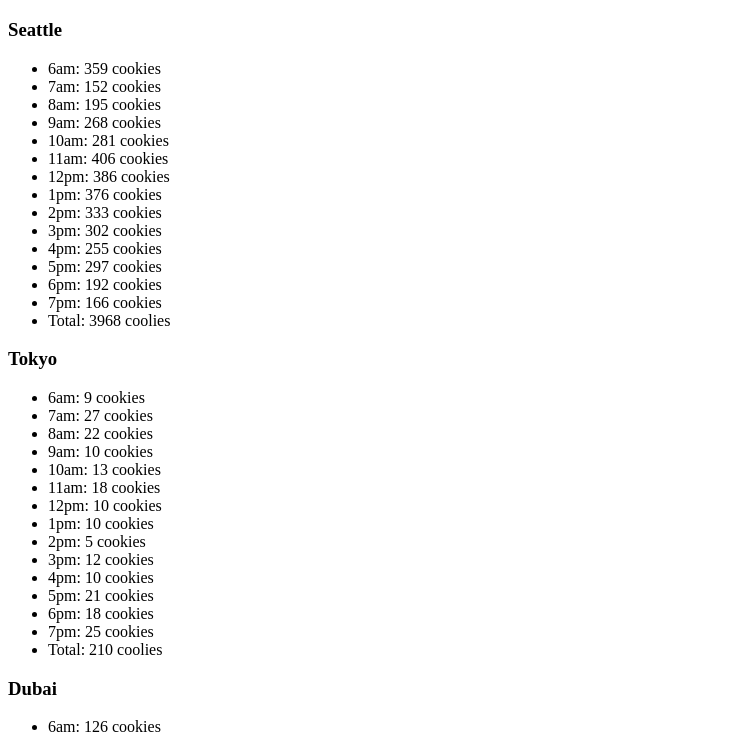
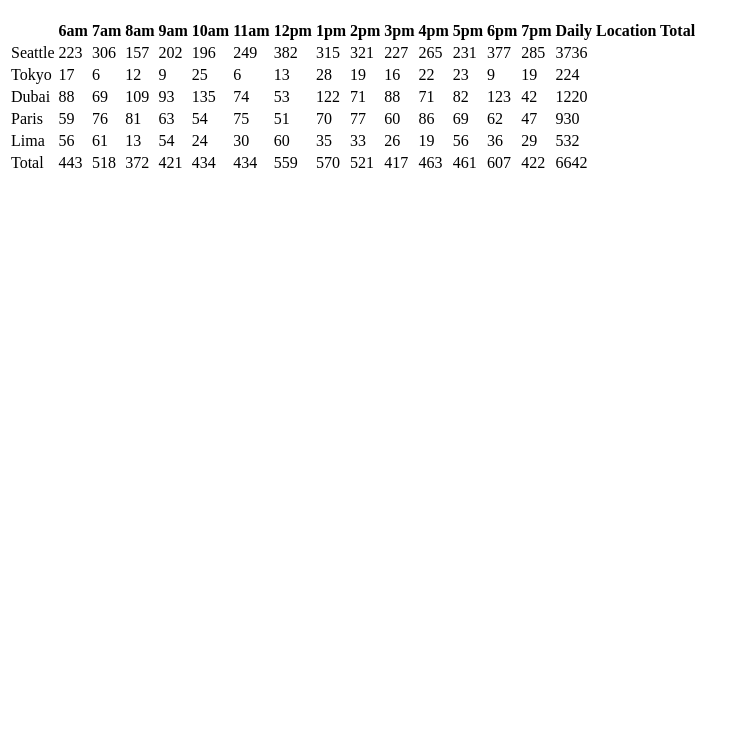
Before and after one commit to tianyitimma/cookie-stand, a plain HTML site: page sales.html in a window 1280 px wide. Shown: the part 61-797 px from the top of the page, without its empty margins (0-750 px from the left). Drawn offline with Linux system fonts and the light colour scheme.

Commit message:
finished requirements for lab-07

```diff
--- a/js/app.js
+++ b/js/app.js
@@ -2,78 +2,31 @@
 
 const openHour = 6;
 const closeHour = 20;
-const Seattle = {
-  location: "Seattle",
-  hourlyMin: 23,
-  hourlyMax: 65,
-  avgSale: 6.3,
-  sales: [],
-  getSales: function(open, close){
-    for (let i = open; i < close; i++) {
-      this.sales.push(hourlySales(this.hourlyMin,this.hourlyMax,this.avgSale));
+
+
+
+
+// constructor function
+function City(location, hourlyMin, hourlyMax, avgSale){
+  this.location = location;
+  this.hourlyMin = hourlyMin;
+  this.hourlyMax = hourlyMax;
+  this.avgSale = avgSale;
+  this.cities.push(this);
 }
-  }
-};
-// Seattle.getSales(openHour, closeHour);
-//Seattle.getDailyTotal();
-//Seattle.getDailyTotal(this.sales);
 
-console.log('this is Seattle', Seattle);
+// adding the sales array as a property of the prototype
+City.prototype.cities = [];
 
-const Tokyo = {
-  location: "Tokyo",
-  hourlyMin: 3,
-  hourlyMax: 24,
-  avgSale: 1.2,
-  sales:[],
-  getSales: function(open, close){
-    for (let i = open; i < close; i++) {
-      this.sales.push(hourlySales(this.hourlyMin,this.hourlyMax,this.avgSale));
-    }
-  }
-};
-
-const Dubai = {
-  location: "Dubai",
-  hourlyMin: 11,
-  hourlyMax: 38,
-  avgSale: 3.7,
-  sales:[],
-  getSales: function(open, close){
-    for (let i = open; i < close; i++) {
-      this.sales.push(hourlySales(this.hourlyMin,this.hourlyMax,this.avgSale));
-    }
-  }
-};
-
-const Paris = {
-  location: "Paris",
-  hourlyMin: 20,
-  hourlyMax: 38,
-  avgSale: 2.3,
-  sales:[],
-  getSales: function(open, close){
-    for (let i = open; i < close; i++) {
-      this.sales.push(hourlySales(this.hourlyMin,this.hourlyMax,this.avgSale));
-    }
-  }
-};
-
-const Lima = {
-  location: "Lima",
-  hourlyMin: 2,
-  hourlyMax: 16,
-  avgSale: 4.6,
-  sales:[],
-  getSales: function(open, close){
+// adding prototype method
+City.prototype.getSales = function(open, close){
+  this.sales = [];
   for (let i = open; i < close; i++) {
     this.sales.push(hourlySales(this.hourlyMin,this.hourlyMax,this.avgSale));
   }
 }
 
-};
-
-// function to calculate the number of cookies are sold hourly
+// the hourlySales function
 function hourlySales(min, max, avg) {
   let result = 0;
   result = Math.ceil((Math.random() * (max - min) + min) * avg);
@@ -83,65 +36,276 @@ function hourlySales(min, max, avg) {
 
 
 
+// declare cities
+const Seattle = new City('Seattle',23, 65, 6.3);
+const Tokyo = new City('Tokyo', 3, 24, 1.2);
+const Dubai = new City('Dubai', 11, 38, 3.7);
+const Paris = new City('Paris', 20, 38, 2.3);
+const Lima = new City('Lima', 2, 16, 4.6);
 
-let cities = [Seattle, Tokyo, Dubai, Paris, Lima];
 
+console.log(Seattle);
+console.log(Tokyo);
+console.log(Dubai);
+console.log(Paris);
+console.log(Lima);
 
 const storeSecElem = document.getElementById('store');
 
-// <!-- <div>
-//           <h3> location</h3>
-//           <ul>
-//             <li>time: number of cookies</li>
-//           .
-//           .
-//           .
-//             <li>total: number of cookies</li>
-//           </ul>
-//       </div> -->
+// <!-- <table>
+// <tr id="hours">
+//   <th></th>
+// </tr>
+// <tr id="cities">
+//   <td></td>
+// </tr>
+// <tr id="total">
+//   <td></td>
+// </tr>
+// </table> -->
 
-function storeInput(city){
+const table= document.createElement('table');
+storeSecElem.appendChild(table);
+const tableHeader = document.createElement('tr');
+table.appendChild(tableHeader);
+const headerCol1 = document.createElement('th');
+tableHeader.appendChild(headerCol1);
+let headerCol = [];
 
-  // create a div element and attach to section #store
-  const divElem = document.createElement('div');
-  storeSecElem.appendChild(divElem);
-
-  // create h3 element and attach to div
-  const h3Elem = document.createElement('h3');
-  h3Elem.textContent = city.location;
-  divElem.appendChild(h3Elem);
-
-  // create unordered list and attach to div
-  const ulElem = document.createElement('ul');
-  divElem.appendChild(ulElem);
-
-  // create li and attach to ul by using for loop
-  let dailyTotal = 0;
-  for (let i = 0; i < city.sales.length; i++){
-    const liElem = document.createElement('li');
-    dailyTotal = dailyTotal + city.sales[i];
+// build the table header
+for (let i = 0; i < (closeHour - openHour + 1); i++){
+  headerCol.push(document.createElement('th'));
   if (i < (12 - openHour)){
-      liElem.textContent = `${(openHour + i)}am: ${city.sales[i]} cookies`;
+    headerCol[i].textContent = `${(i + openHour)}am`;
+    tableHeader.appendChild(headerCol[i]);
   } else if (i === (12 - openHour)){
-      liElem.textContent = `${(openHour + i)}pm: ${city.sales[i]} cookies`;
-    } else if (i > (12 - openHour)){
-      liElem.textContent = `${(openHour + i - 12)}pm: ${city.sales[i]} cookies`;
+    headerCol[i].textContent = `${(i + openHour)}pm`;
+    tableHeader.appendChild(headerCol[i]);
+  } else if (i > (12 - openHour) && i < (closeHour - openHour)){
+    headerCol[i].textContent = `${(i + openHour - 12)}pm`;
+    tableHeader.appendChild(headerCol[i]);
+  } else if (i === (closeHour - openHour)){
+    headerCol[i].textContent = 'Daily Location Total';
+    tableHeader.appendChild(headerCol[i]);
   }
-    ulElem.appendChild(liElem);
 }
 
-  // create the last li that has the daily total sales
+// the body part
+City.prototype.renderStore = function(){
+  const row = document.createElement('tr');
+  table.appendChild(row);
+  const rowCol1 = document.createElement('td');
+  rowCol1.textContent = this.location;
+  row.appendChild(rowCol1);
+  let rowCol = [];
+  // for loop to put the hourly sales
+  let dailyTotal = 0;
+  for (let i = 0; i < this.sales.length; i++){
+    rowCol.push(document.createElement('td'));
+    rowCol[i].textContent = this.sales[i];
+    row.appendChild(rowCol[i]);
+    dailyTotal = dailyTotal + this.sales[i];
+  }
+  const rowColLast = document.createElement('td');
+  rowColLast.textContent = dailyTotal;
+  row.appendChild(rowColLast);
 
-  const liElem = document.createElement('li');
-  liElem.textContent = `Total: ${dailyTotal} coolies`;
-  ulElem.appendChild(liElem);
+};
 
 
 
+// global function
+// render all the locations
+
+function renderAllStores(){
+  for (let i = 0; i < City.prototype.cities.length; i++){
+    let currentCity = City.prototype.cities[i];
+    currentCity.getSales(openHour, closeHour);
+    currentCity.renderStore();
+  }
 }
 
-for (let i =0; i < cities.length; i++){
-  let currentCity = cities[i];
-  currentCity.getSales(openHour, closeHour);
-  storeInput(currentCity);
+// call the render all function
+
+renderAllStores();
+
+//console.log(City.prototype.cities[0].sales.length);
+// the footer
+
+const tableFooter = document.createElement('tfoot');
+table.appendChild(tableFooter);
+const footerCol1 = document.createElement('td');
+footerCol1.textContent = 'Total';
+tableFooter.appendChild(footerCol1);
+let footerCol = [];
+let overAllTotal = 0;
+// hourly total accross all the locations
+for(let i = 0; i < (closeHour - openHour); i++){
+  footerCol.push(document.createElement('td'));
+  let hourlyTotal = 0;
+  for (let j = 0; j < City.prototype.cities.length; j++){
+    hourlyTotal = hourlyTotal + City.prototype.cities[j].sales[i];
   }
+  footerCol[i].textContent = hourlyTotal;
+  tableFooter.appendChild(footerCol[i]);
+  overAllTotal = overAllTotal + hourlyTotal;
+}
+
+// overall total
+const footerColLast = document.createElement('td');
+footerColLast.textContent = overAllTotal;
+tableFooter.appendChild(footerColLast);
+
+
+
+
+
+
+
+
+
+
+
+// const Seattle = {
+//   location: "Seattle",
+//   hourlyMin: 23,
+//   hourlyMax: 65,
+//   avgSale: 6.3,
+//   sales: [],
+//   getSales: function(open, close){
+//     for (let i = open; i < close; i++) {
+//       this.sales.push(hourlySales(this.hourlyMin,this.hourlyMax,this.avgSale));
+//     }
+//   }
+// };
+// // Seattle.getSales(openHour, closeHour);
+// //Seattle.getDailyTotal();
+// //Seattle.getDailyTotal(this.sales);
+
+// //console.log('this is Seattle', Seattle);
+
+// const Tokyo = {
+//   location: "Tokyo",
+//   hourlyMin: 3,
+//   hourlyMax: 24,
+//   avgSale: 1.2,
+//   sales:[],
+//   getSales: function(open, close){
+//     for (let i = open; i < close; i++) {
+//       this.sales.push(hourlySales(this.hourlyMin,this.hourlyMax,this.avgSale));
+//     }
+//   }
+// };
+
+// const Dubai = {
+//   location: "Dubai",
+//   hourlyMin: 11,
+//   hourlyMax: 38,
+//   avgSale: 3.7,
+//   sales:[],
+//   getSales: function(open, close){
+//     for (let i = open; i < close; i++) {
+//       this.sales.push(hourlySales(this.hourlyMin,this.hourlyMax,this.avgSale));
+//     }
+//   }
+// };
+
+// const Paris = {
+//   location: "Paris",
+//   hourlyMin: 20,
+//   hourlyMax: 38,
+//   avgSale: 2.3,
+//   sales:[],
+//   getSales: function(open, close){
+//     for (let i = open; i < close; i++) {
+//       this.sales.push(hourlySales(this.hourlyMin,this.hourlyMax,this.avgSale));
+//     }
+//   }
+// };
+
+// const Lima = {
+//   location: "Lima",
+//   hourlyMin: 2,
+//   hourlyMax: 16,
+//   avgSale: 4.6,
+//   sales:[],
+//   getSales: function(open, close){
+//     for (let i = open; i < close; i++) {
+//       this.sales.push(hourlySales(this.hourlyMin,this.hourlyMax,this.avgSale));
+//     }
+//   }
+
+// };
+
+// // function to calculate the number of cookies are sold hourly
+// function hourlySales(min, max, avg) {
+//   let result = 0;
+//   result = Math.ceil((Math.random() * (max - min) + min) * avg);
+//   return result;
+// }
+
+
+
+
+
+// let cities = [Seattle, Tokyo, Dubai, Paris, Lima];
+
+
+// //const storeSecElem = document.getElementById('store');
+
+// // <!-- <div>
+// //           <h3> location</h3>
+// //           <ul>
+// //             <li>time: number of cookies</li>
+// //           .
+// //           .
+// //           .
+// //             <li>total: number of cookies</li>
+// //           </ul>
+// //       </div> -->
+
+// function storeInput(city){
+
+//   // create a div element and attach to section #store
+//   const divElem = document.createElement('div');
+//   storeSecElem.appendChild(divElem);
+
+//   // create h3 element and attach to div
+//   const h3Elem = document.createElement('h3');
+//   h3Elem.textContent = city.location;
+//   divElem.appendChild(h3Elem);
+
+//   // create unordered list and attach to div
+//   const ulElem = document.createElement('ul');
+//   divElem.appendChild(ulElem);
+
+//   // create li and attach to ul by using for loop
+//   let dailyTotal = 0;
+//   for (let i = 0; i < city.sales.length; i++){
+//     const liElem = document.createElement('li');
+//     dailyTotal = dailyTotal + city.sales[i];
+//     if (i < (12 - openHour)){
+//       liElem.textContent = `${(openHour + i)}am: ${city.sales[i]} cookies`;
+//     } else if (i === (12 - openHour)){
+//       liElem.textContent = `${(openHour + i)}pm: ${city.sales[i]} cookies`;
+//     } else if (i > (12 - openHour)){
+//       liElem.textContent = `${(openHour + i - 12)}pm: ${city.sales[i]} cookies`;
+//     }
+//     ulElem.appendChild(liElem);
+//   }
+
+//   // create the last li that has the daily total sales
+
+//   const liElem = document.createElement('li');
+//   liElem.textContent = `Total: ${dailyTotal} coolies`;
+//   ulElem.appendChild(liElem);
+
+
+
+// }
+
+// for (let i =0; i < cities.length; i++){
+//   let currentCity = cities[i];
+//   currentCity.getSales(openHour, closeHour);
+//   storeInput(currentCity);
+// }
```
Also changed, not shown: js/app6.js (added, +147 -0 lines), sales.html (+13 -10 lines). Lines whose indentation alone changed are shown as unchanged.
